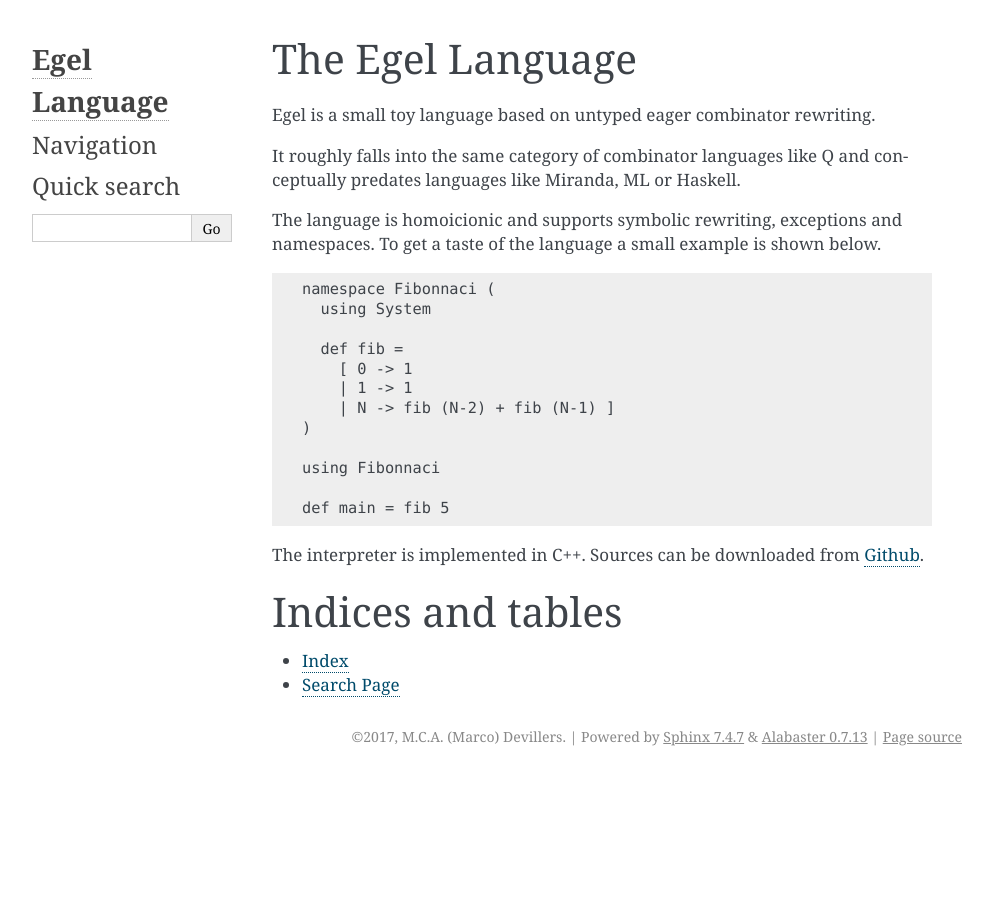
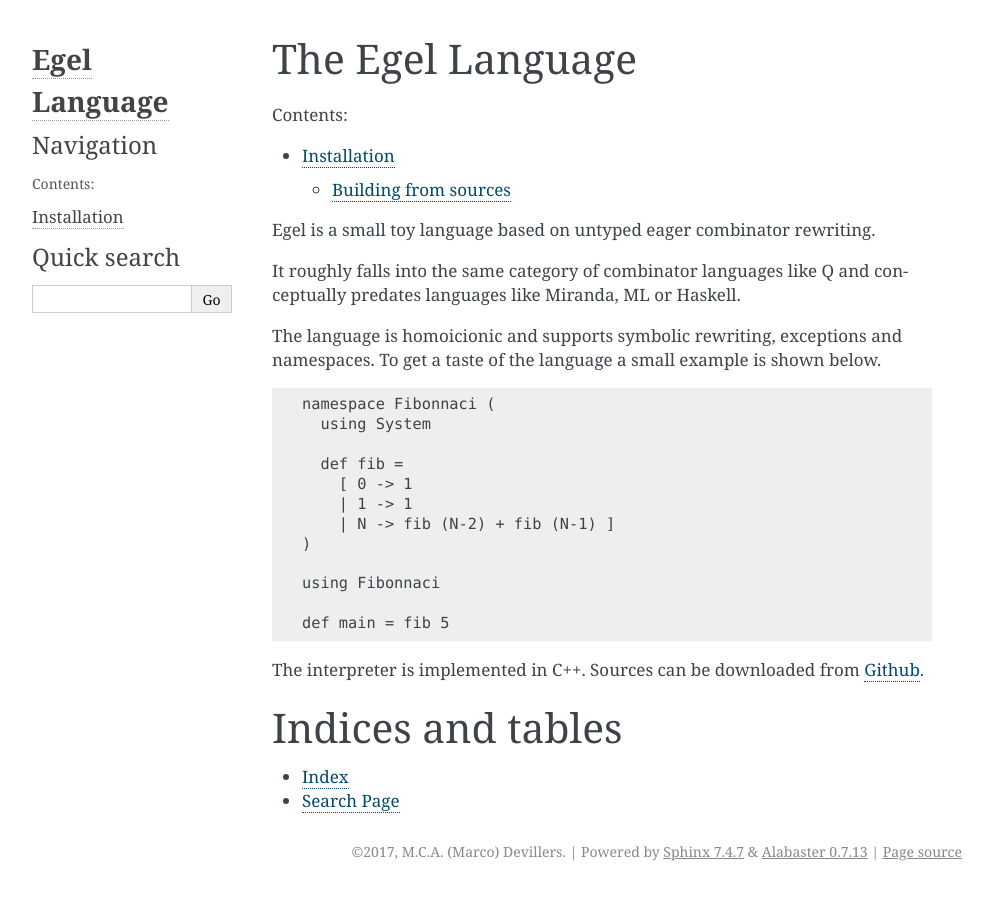
Before and after one commit to egel-lang/egel-docs, a Sphinx documentation site: the page built from source/index.rst, in a window 1280 px wide. Shown: the whole page, without its empty margins (148-1141 px from the left). Built offline with Sphinx 7.4.7, drawn with Linux system fonts in a browser that asks for light colours.

Commit message:
added an install to debug build bug

```diff
--- a/source/index.rst
+++ b/source/index.rst
@@ -4,6 +4,8 @@ The Egel Language
 .. toctree::
    :maxdepth: 2
    :caption: Contents:
+
+   install.rst
 
 Egel is a small toy language based on untyped eager combinator rewriting.
 
--- /dev/null
+++ b/source/install.rst
@@ -0,0 +1,9 @@
+Installation
+============
+
+TODO
+
+Building from sources
+---------------------
+
+TODO
```
